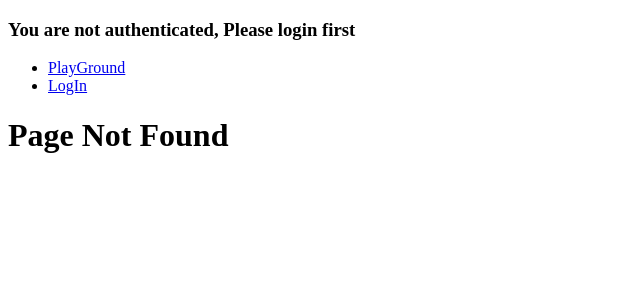
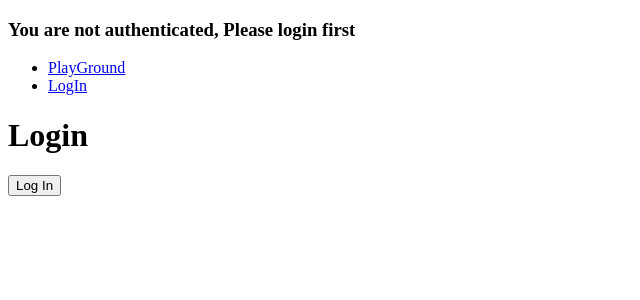
Before and after one commit to acciojob/code-playground-prmd04, a React app: page / in a window 1280 px wide. Before the commit this address had no page. Shown: the top 300 px of the page, without its empty margins (0-640 px from the left). Built offline with nearby package versions, Linux system fonts and the light colour scheme.

Commit message:
testing 4

```diff
--- a/src/components/App.js
+++ b/src/components/App.js
@@ -29,6 +29,10 @@ const App = () => {
       </ul>
       <Routes>
         <Route
+          path="/"
+          element={<Login setIsAuthenticate={setIsAuthenticate} />}
+        />
+        <Route
           path="/playground"
           element={
             <PrivateRoute isAuthenticate={isAuthenticate}>
```
